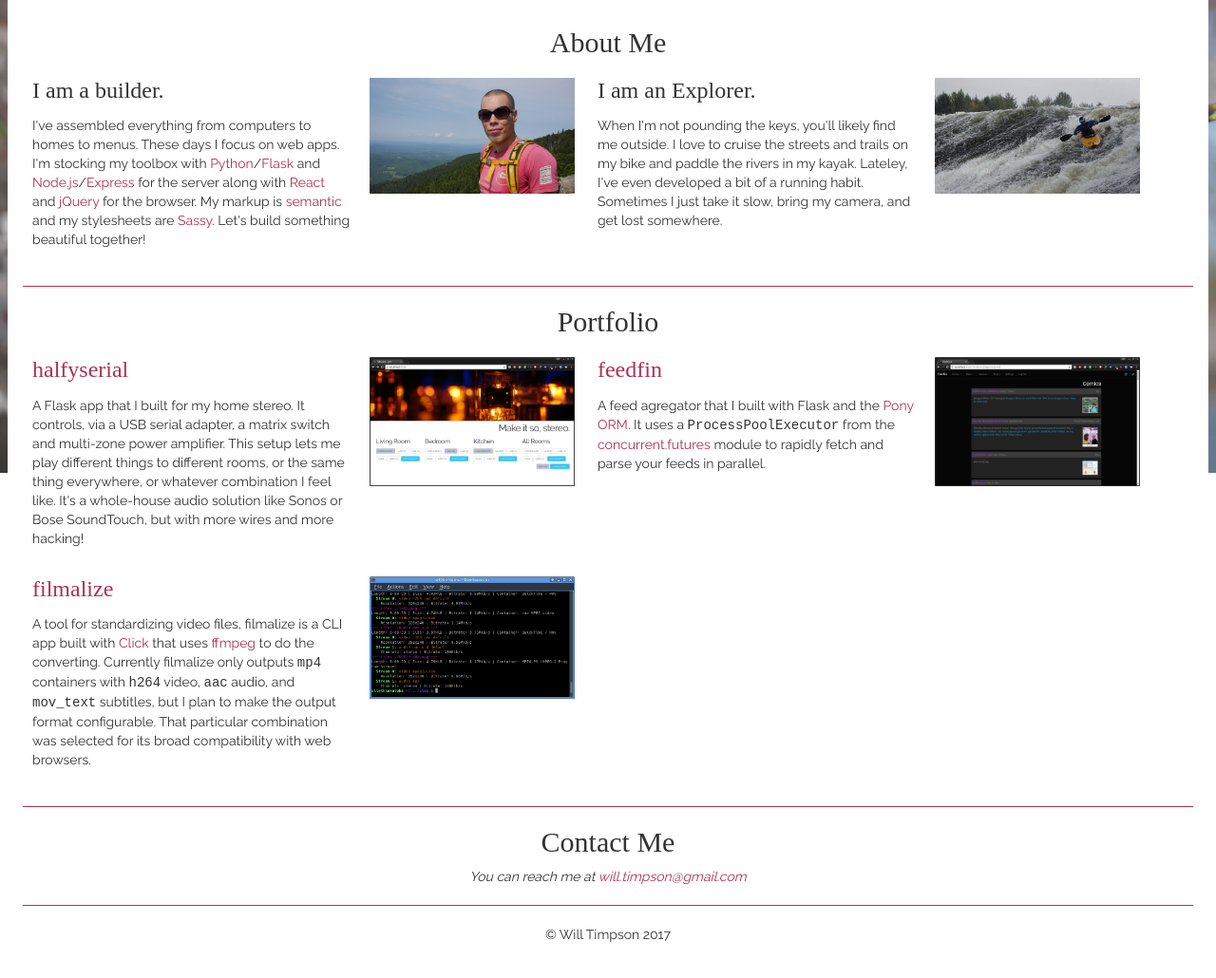
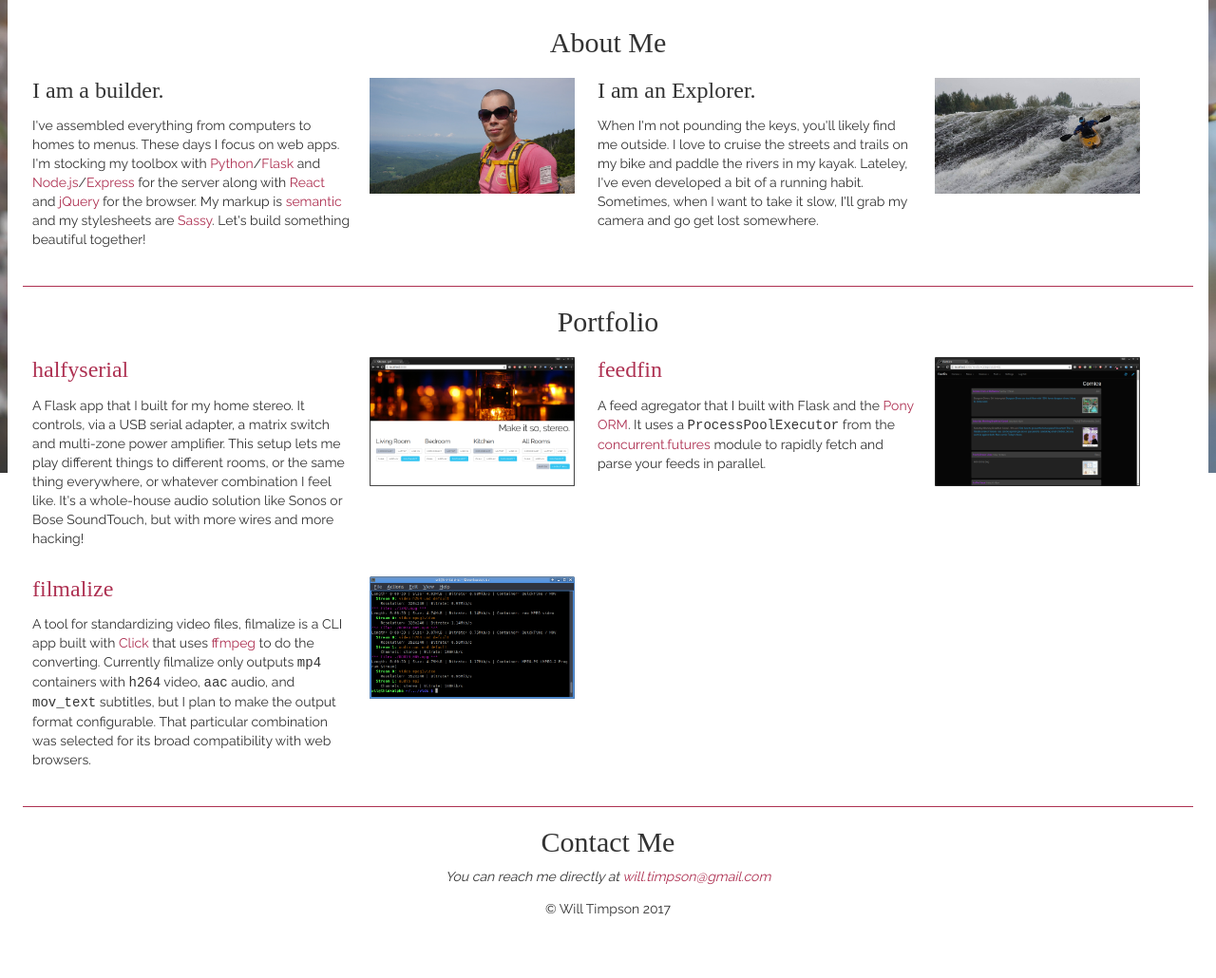
Before and after one commit to thebopshoobop/rwillt, a plain HTML site: page index.html in a window 1280 px wide. Shown: the part 302-1332 px from the top of the page at 95% size. Drawn offline with nearby package versions, Linux system fonts and the light colour scheme; files that its build step writes are made by us from their sources; a web font is replaced by a local one.

Commit message:
Text tweaks

```diff
--- a/index.html
+++ b/index.html
@@ -47,7 +47,7 @@
         <article>
           <section>
             <h3>I am an Explorer.</h3>
-            <p>When I'm not pounding the keys, you'll likely find me outside. I love to cruise the streets and trails on my bike and paddle the rivers in my kayak. Lateley, I've even developed a bit of a running habit. Sometimes I just take it slow, bring my camera, and get lost somewhere.</p>
+            <p>When I'm not pounding the keys, you'll likely find me outside. I love to cruise the streets and trails on my bike and paddle the rivers in my kayak. Lateley, I've even developed a bit of a running habit. Sometimes, when I want to take it slow, I'll grab my camera and go get lost somewhere.</p>
           </section>
           <aside>
             <a href="img/moose.jpg">
@@ -103,11 +103,10 @@
       <section>
         <h2>Contact Me</h2>
         <address>
-          You can reach me at <a href="mailto:will.timpson@gmail.com">will.timpson@gmail.com</a>
+         You can reach me directly at <a href="mailto:will.timpson@gmail.com">will.timpson@gmail.com</a>
         </address>
       </section>
 
-      <hr>
 
       <footer>
         <section>
```
